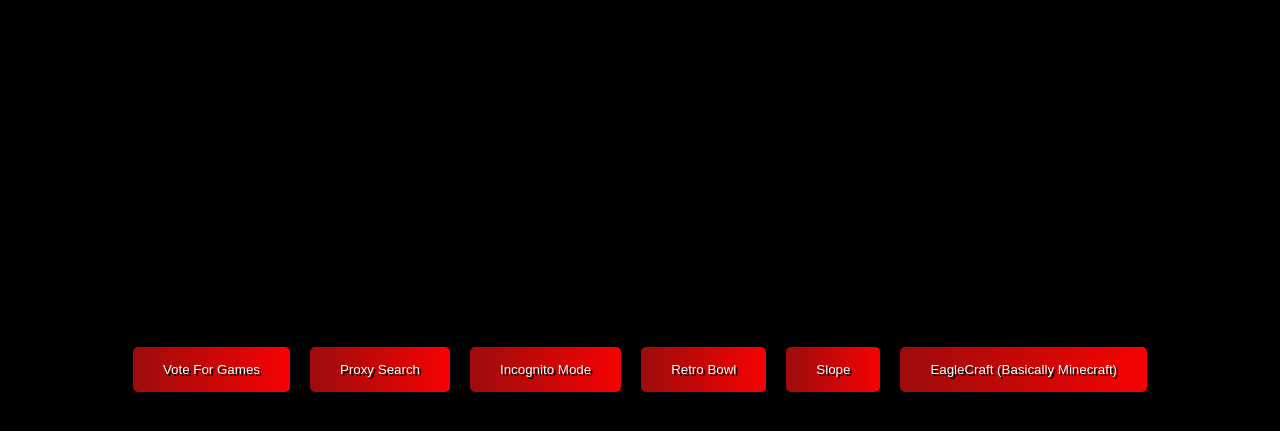
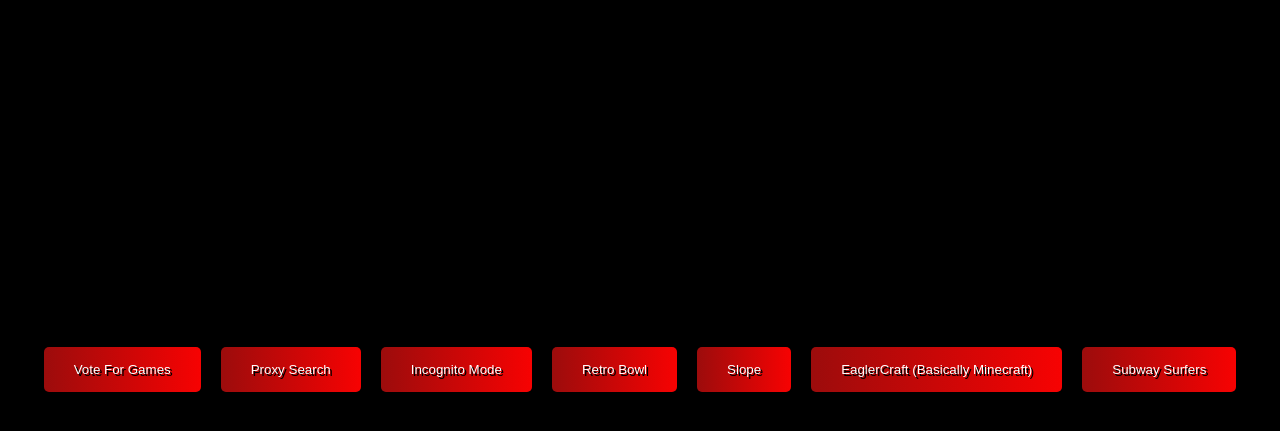
Before and after one commit to DreadzHubYT/Schoology, a plain HTML site: page Main.html in a window 1280 px wide. Shown: the part 83-514 px from the top of the page. Drawn offline with Linux system fonts and the light colour scheme.

Commit message:
Update Main.html

```diff
--- a/Main.html
+++ b/Main.html
@@ -62,7 +62,8 @@
         <button class="cool-button" onclick="openGame('https://raw.githack.com/DreadzHubYT/Schoology/main/incognito.html')">Incognito Mode</button>
         <button class="cool-button" onclick="openGame('https://raw.githack.com/DreadzHubYT/Schoology/main/2.html')">Retro Bowl</button>
         <button class="cool-button" onclick="openGame('https://raw.githack.com/DreadzHubYT/Schoology/main/3.html')">Slope</button>
-        <button class="cool-button" onclick="openGame('https://raw.githack.com/DreadzHubYT/Schoology/main/4.html')">EagleCraft (Basically Minecraft)</button>
+        <button class="cool-button" onclick="openGame('https://raw.githack.com/DreadzHubYT/Schoology/main/4.html')">EaglerCraft (Basically Minecraft)</button>
+        <button class="cool-button" onclick="openGame('https://raw.githack.com/D3ch/hell/main/Games/Subway-Surfer-Beijing/index.html')">Subway Surfers</button>
     </div>
 
     <script>
```
